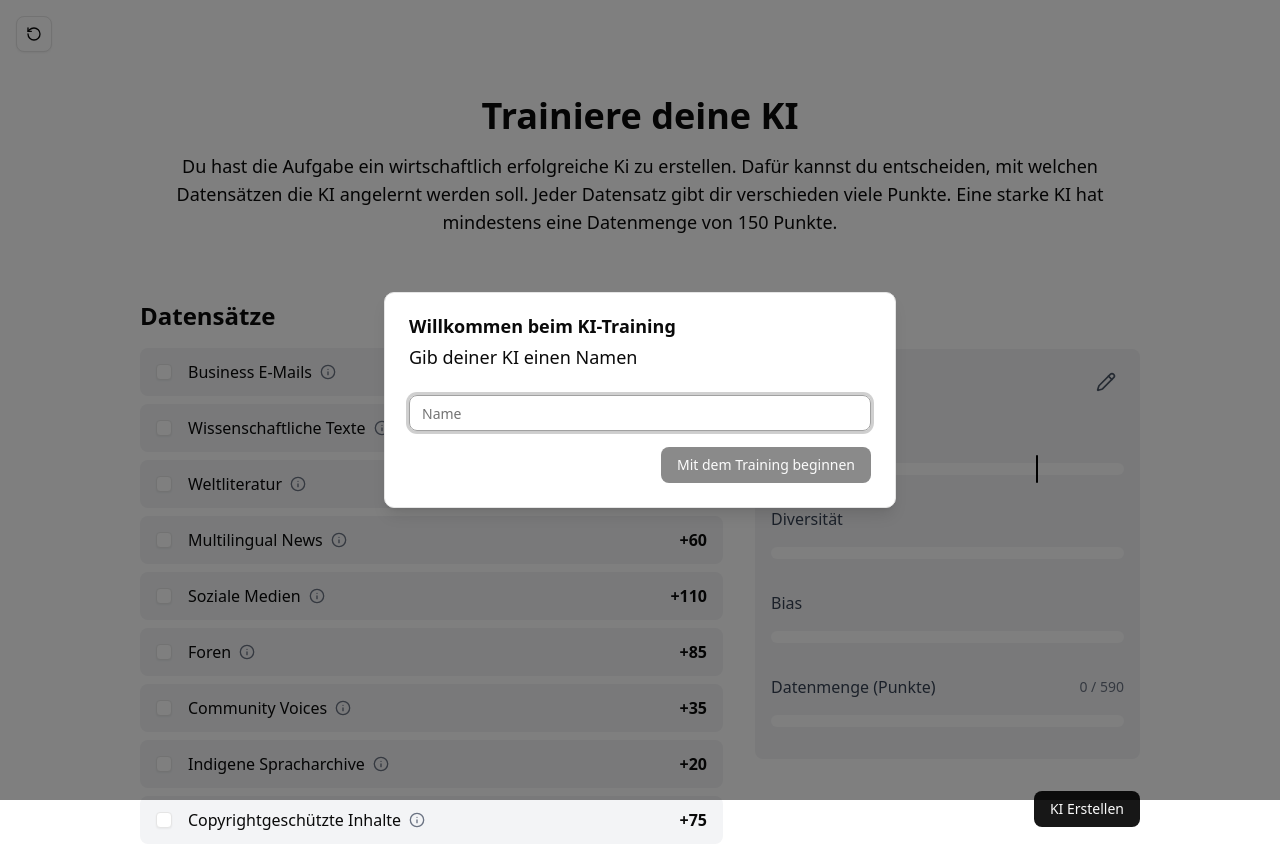
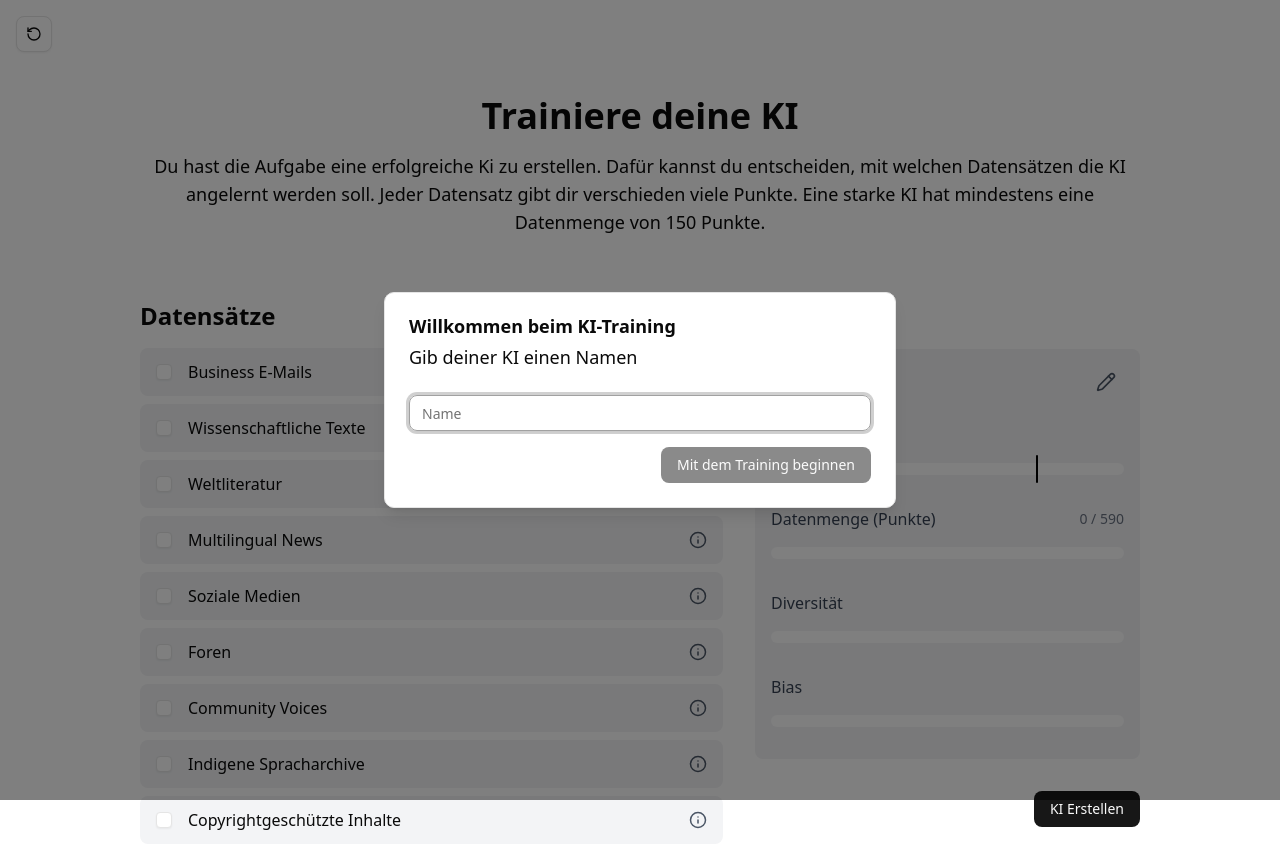
Before and after one commit to Hewalu/Society-Technology, a Next.js app: page /train in a window 1280 px wide. Shown: the top 868 px of the page. Built offline with nearby package versions, Linux system fonts and the light colour scheme.

Commit message:
Add logo to Home page, update title, and refine DatasetItem layout; adjust bias values in datasets

```diff
--- a/src/app/page.tsx
+++ b/src/app/page.tsx
@@ -2,8 +2,10 @@
 
 import { Button } from "@/components/ui/button";
 import Link from "next/link";
+import Image from "next/image";
 import { useUser } from '@/context/UserContext';
 import { useEffect } from 'react';
+import logo from '@/assets/ce_logo.png';
 
 export default function Home() {
   const { resetName, name } = useUser();
@@ -16,7 +18,8 @@ export default function Home() {
 
   return (
     <main className="flex min-h-screen flex-col items-center justify-center p-24">
-      <h1 className="text-4xl font-bold mb-4 text-center">Willkommen auf der Startseite</h1>
+      <Image src={logo} alt="Logo" width={100} height={100} className="mb-8" />
+      <h1 className="text-4xl font-bold mb-8 text-center max-w-[950px]">Künstliche Intelligenz: Verstärkung von Machtsystemen durch kulturelle und moralische Filter</h1>
       <p className="text-lg mb-8 text-center max-w-[1000px]">
         KIs lernen aus Daten und spiegeln oft vorhandene Vorurteile und Machtverhältnisse wider. Systeme, die diese Verzerrungen übernehmen, sind oft effizienter, schneller und wirtschaftlich erfolgreicher. Genau deshalb werden viele Biases nicht korrigiert, sondern verstärkt. So entstehen Algorithmen, die scheinbar neutral sind, in Wahrheit aber Ungleichheit reproduzieren.
       </p>
--- a/src/app/train/page.tsx
+++ b/src/app/train/page.tsx
@@ -81,7 +81,7 @@ export default function TrainPage() {
       </Button>
       {name == '' && <NameDialog />}
       <h1 className="text-4xl font-bold mb-4 text-center">Trainiere deine KI</h1>
-      <p className="text-lg mb-8 text-center max-w-[1000px]">Du hast die Aufgabe ein wirtschaftlich erfolgreiche Ki zu erstellen. Dafür kannst du entscheiden, mit welchen Datensätzen die KI angelernt werden soll. Jeder Datensatz gibt dir verschieden viele Punkte. Eine starke KI hat mindestens eine Datenmenge von 150 Punkte.</p>
+      <p className="text-lg mb-8 text-center max-w-[1000px]">Du hast die Aufgabe eine erfolgreiche Ki zu erstellen. Dafür kannst du entscheiden, mit welchen Datensätzen die KI angelernt werden soll. Jeder Datensatz gibt dir verschieden viele Punkte. Eine starke KI hat mindestens eine Datenmenge von 150 Punkte.</p>
 
       <div className="flex flex-row w-full mt-8 gap-8 max-w-[1000px] items-center">
         <div className="flex-1">
--- a/src/components/dataset-item.tsx
+++ b/src/components/dataset-item.tsx
@@ -41,14 +41,15 @@ export function DatasetItem({ dataset }: DatasetItemProps) {
             onMouseEnter={handleMouseEnter}
             onMouseLeave={handleMouseLeave}
         >
+            <div className="flex items-center gap-4 justify-between w-full">
                 <div className="flex items-center gap-4">
                     <Checkbox checked={isSelected} className="bg-white" />
-                <div className="flex items-center gap-2">
-                    <span className="font-regular">{dataset.name}</span>
+                    <span className="font-medium">{dataset.name}</span>
+                </div>
                 <TooltipProvider>
                     <Tooltip>
                         <TooltipTrigger asChild>
-                                <Info className="h-4 w-4 text-gray-500 cursor-help" />
+                            <Info className="h-[18px] w-[18px] text-gray-600" />
                         </TooltipTrigger>
                         <TooltipContent>
                             <p className="max-w-[200px]">{dataset.description}</p>
@@ -57,7 +58,5 @@ export function DatasetItem({ dataset }: DatasetItemProps) {
                 </TooltipProvider>
             </div>
         </div>
-            <span className="font-bold">+{dataset.points}</span>
-        </div>
     );
 }
--- a/src/components/stats-display.tsx
+++ b/src/components/stats-display.tsx
@@ -102,9 +102,9 @@ export function StatsDisplay() {
                 )}
             </div>
             <StatBar label="Kosten" value={cost} previewValue={previewCost} maxValue={200} limit={costLimit} isPreviewOverLimit={previewCost > costLimit} isPreviewingRemoval={isPreviewingRemoval} />
+            <StatBar label="Datenmenge (Punkte)" value={points} previewValue={previewPoints} maxValue={totalPoints} isPreviewingRemoval={isPreviewingRemoval} showNumber={true} />
             <StatBar label="Diversität" value={diversity} previewValue={previewDiversity} maxValue={300} isPreviewingRemoval={isPreviewingRemoval} />
             <StatBar label="Bias" value={bias} previewValue={previewBias} maxValue={totalBias} isPreviewingRemoval={isPreviewingRemoval} />
-            <StatBar label="Datenmenge (Punkte)" value={points} previewValue={previewPoints} maxValue={totalPoints} isPreviewingRemoval={isPreviewingRemoval} showNumber={true} />
         </div>
     );
 }
--- a/src/lib/datasets.ts
+++ b/src/lib/datasets.ts
@@ -15,7 +15,7 @@ export const datasets: Dataset[] = [
         description: 'Formelle Korrespondenz aus internationalen Unternehmen. Stark strukturiert, aber meist einseitig westlich und männlich dominiert.',
         cost: 40,
         diversity: 5,
-        bias: 100,
+        bias: 200,
         points: 65
     },
     {
@@ -31,7 +31,7 @@ export const datasets: Dataset[] = [
         description: 'Klassische Literatur aus verschiedenen Epochen. Literarisch wertvoll, aber häufig eurozentrisch und nicht inklusiv.',
         cost: 10,
         diversity: 20,
-        bias: 70,
+        bias: 150,
         points: 60
     },
     {
```
Also changed, not shown: src/assets/ce_logo.png (added). Lines whose indentation alone changed are shown as unchanged.
